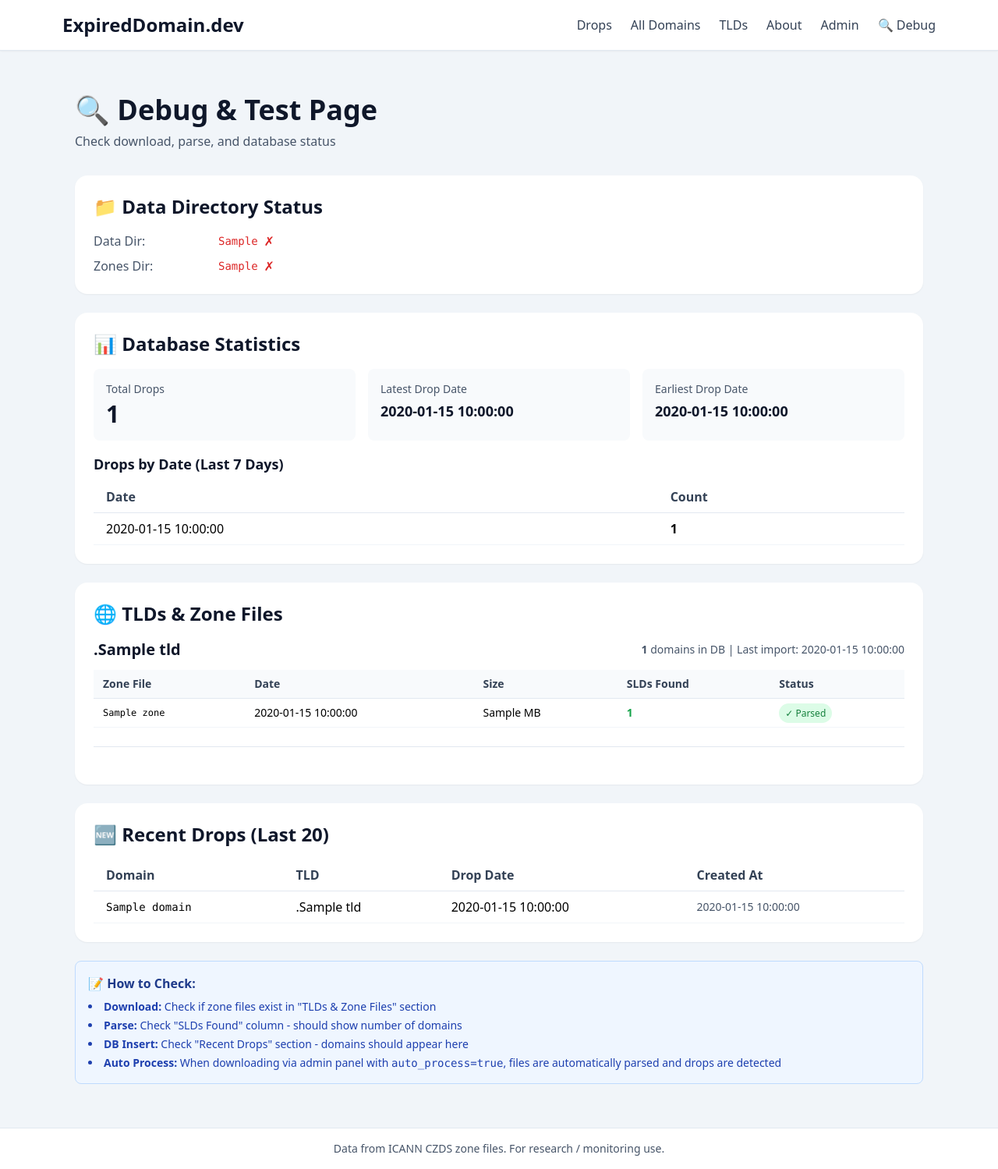
After one commit to doctorcmptrmita2/expedDoms, a FastAPI app: template templates/debug.html in a window 1280 px wide. The commit adds this page. Shown: the whole page at 78% size. Run offline with FastAPI, Linux system fonts and the light colour scheme; the template is opened without the code that fills it: most values are stand-ins (such as "Sample title", 1, 10 or a date in 2020); some libraries are stand-ins or nearby versions.

Commit message:
Add debug/test page to check download, parse, and DB status

```diff
--- a/app/main.py
+++ b/app/main.py
@@ -15,7 +15,7 @@
     app_title = "ExpiredDomain.dev"
 
 from app.api.v1 import tlds, drops, czds, process
-from app.web import routes, admin, domains
+from app.web import routes, admin, domains, debug
 
 # Create FastAPI app
 app = FastAPI(
@@ -51,6 +51,7 @@
 app.include_router(routes.router, tags=["Web"])
 app.include_router(admin.router, tags=["Admin"])
 app.include_router(domains.router, tags=["Domains"])
+app.include_router(debug.router, tags=["Debug"])
 
 
 @app.get("/health")
--- a/templates/base.html
+++ b/templates/base.html
@@ -29,6 +29,7 @@
                     <a href="/tlds" class="text-slate-700 hover:text-slate-900 font-medium">TLDs</a>
                     <a href="/about" class="text-slate-700 hover:text-slate-900 font-medium">About</a>
                     <a href="/admin" class="text-slate-700 hover:text-slate-900 font-medium">Admin</a>
+                    <a href="/debug" class="text-slate-700 hover:text-slate-900 font-medium">🔍 Debug</a>
                 </nav>
             </div>
         </div>
--- /dev/null
+++ b/templates/debug.html
@@ -0,0 +1,211 @@
+{% extends "base.html" %}
+
+{% block title %}Debug & Test - ExpiredDomain.dev{% endblock %}
+
+{% block content %}
+<div class="max-w-7xl mx-auto px-4 py-8">
+    <div class="mb-8">
+        <h1 class="text-4xl font-bold text-slate-900 mb-2">🔍 Debug & Test Page</h1>
+        <p class="text-slate-600">Check download, parse, and database status</p>
+    </div>
+
+    <!-- Data Directory Status -->
+    <div class="bg-white rounded-2xl shadow-sm p-6 mb-6">
+        <h2 class="text-2xl font-bold text-slate-900 mb-4">📁 Data Directory Status</h2>
+        <div class="space-y-2">
+            <div class="flex items-center">
+                <span class="w-40 text-slate-600">Data Dir:</span>
+                <span class="font-mono text-sm {% if status.data_dir_exists %}text-green-600{% else %}text-red-600{% endif %}">
+                    {{ status.data_dir_path }}
+                </span>
+                {% if status.data_dir_exists %}
+                    <span class="ml-2 text-green-600">✓</span>
+                {% else %}
+                    <span class="ml-2 text-red-600">✗</span>
+                {% endif %}
+            </div>
+            <div class="flex items-center">
+                <span class="w-40 text-slate-600">Zones Dir:</span>
+                <span class="font-mono text-sm {% if status.zones_dir_exists %}text-green-600{% else %}text-red-600{% endif %}">
+                    {{ status.zones_dir_path }}
+                </span>
+                {% if status.zones_dir_exists %}
+                    <span class="ml-2 text-green-600">✓</span>
+                {% else %}
+                    <span class="ml-2 text-red-600">✗</span>
+                {% endif %}
+            </div>
+        </div>
+    </div>
+
+    <!-- Database Statistics -->
+    <div class="bg-white rounded-2xl shadow-sm p-6 mb-6">
+        <h2 class="text-2xl font-bold text-slate-900 mb-4">📊 Database Statistics</h2>
+        {% if status.db_stats_error %}
+            <div class="bg-red-50 border border-red-200 rounded-lg p-4 text-red-700">
+                Error: {{ status.db_stats_error }}
+            </div>
+        {% else %}
+            <div class="grid grid-cols-1 md:grid-cols-3 gap-4 mb-4">
+                <div class="bg-slate-50 rounded-lg p-4">
+                    <div class="text-sm text-slate-600 mb-1">Total Drops</div>
+                    <div class="text-3xl font-bold text-slate-900">{{ status.db_stats.total_drops | default(0) }}</div>
+                </div>
+                <div class="bg-slate-50 rounded-lg p-4">
+                    <div class="text-sm text-slate-600 mb-1">Latest Drop Date</div>
+                    <div class="text-lg font-semibold text-slate-900">{{ status.db_stats.latest_drop_date | default('N/A') }}</div>
+                </div>
+                <div class="bg-slate-50 rounded-lg p-4">
+                    <div class="text-sm text-slate-600 mb-1">Earliest Drop Date</div>
+                    <div class="text-lg font-semibold text-slate-900">{{ status.db_stats.earliest_drop_date | default('N/A') }}</div>
+                </div>
+            </div>
+
+            {% if status.db_stats.drops_by_date %}
+            <div class="mt-4">
+                <h3 class="text-lg font-semibold text-slate-900 mb-2">Drops by Date (Last 7 Days)</h3>
+                <div class="overflow-x-auto">
+                    <table class="w-full">
+                        <thead>
+                            <tr class="border-b border-slate-200">
+                                <th class="text-left py-2 px-4 font-semibold text-slate-700">Date</th>
+                                <th class="text-left py-2 px-4 font-semibold text-slate-700">Count</th>
+                            </tr>
+                        </thead>
+                        <tbody>
+                            {% for item in status.db_stats.drops_by_date %}
+                            <tr class="border-b border-slate-100">
+                                <td class="py-2 px-4">{{ item.date }}</td>
+                                <td class="py-2 px-4 font-semibold">{{ item.count }}</td>
+                            </tr>
+                            {% endfor %}
+                        </tbody>
+                    </table>
+                </div>
+            </div>
+            {% endif %}
+        {% endif %}
+    </div>
+
+    <!-- TLDs and Zone Files -->
+    <div class="bg-white rounded-2xl shadow-sm p-6 mb-6">
+        <h2 class="text-2xl font-bold text-slate-900 mb-4">🌐 TLDs & Zone Files</h2>
+        {% if status.db_error %}
+            <div class="bg-red-50 border border-red-200 rounded-lg p-4 text-red-700">
+                Database Error: {{ status.db_error }}
+            </div>
+        {% elif status.tlds %}
+            {% for tld in status.tlds %}
+            <div class="mb-6 border-b border-slate-200 pb-6 {% if not loop.last %}mb-6{% endif %}">
+                <div class="flex items-center justify-between mb-3">
+                    <h3 class="text-xl font-bold text-slate-900">.{{ tld.name }}</h3>
+                    <div class="text-sm text-slate-600">
+                        <span class="font-semibold">{{ tld.drop_count }}</span> domains in DB
+                        {% if tld.last_import_date %}
+                            | Last import: {{ tld.last_import_date }}
+                        {% endif %}
+                    </div>
+                </div>
+
+                {% if tld.zone_files %}
+                <div class="overflow-x-auto">
+                    <table class="w-full text-sm">
+                        <thead>
+                            <tr class="border-b border-slate-200 bg-slate-50">
+                                <th class="text-left py-2 px-3 font-semibold text-slate-700">Zone File</th>
+                                <th class="text-left py-2 px-3 font-semibold text-slate-700">Date</th>
+                                <th class="text-left py-2 px-3 font-semibold text-slate-700">Size</th>
+                                <th class="text-left py-2 px-3 font-semibold text-slate-700">SLDs Found</th>
+                                <th class="text-left py-2 px-3 font-semibold text-slate-700">Status</th>
+                            </tr>
+                        </thead>
+                        <tbody>
+                            {% for zone in tld.zone_files %}
+                            <tr class="border-b border-slate-100">
+                                <td class="py-2 px-3 font-mono text-xs">{{ zone.name }}</td>
+                                <td class="py-2 px-3">{{ zone.date | default('N/A') }}</td>
+                                <td class="py-2 px-3">{{ zone.size_mb | default(0) }} MB</td>
+                                <td class="py-2 px-3">
+                                    {% if zone.sld_count %}
+                                        {% if zone.sld_count is string %}
+                                            <span class="text-red-600">{{ zone.sld_count }}</span>
+                                        {% else %}
+                                            <span class="font-semibold text-green-600">{{ zone.sld_count }}</span>
+                                        {% endif %}
+                                    {% else %}
+                                        <span class="text-slate-400">-</span>
+                                    {% endif %}
+                                </td>
+                                <td class="py-2 px-3">
+                                    {% if zone.sld_count and zone.sld_count is not string %}
+                                        <span class="px-2 py-1 text-xs rounded-full bg-green-100 text-green-700">✓ Parsed</span>
+                                    {% elif zone.error %}
+                                        <span class="px-2 py-1 text-xs rounded-full bg-red-100 text-red-700">✗ Error</span>
+                                    {% else %}
+                                        <span class="px-2 py-1 text-xs rounded-full bg-yellow-100 text-yellow-700">⚠ Not Parsed</span>
+                                    {% endif %}
+                                </td>
+                            </tr>
+                            {% endfor %}
+                        </tbody>
+                    </table>
+                </div>
+                {% else %}
+                <div class="text-center py-4 text-slate-500">
+                    No zone files found for this TLD.
+                </div>
+                {% endif %}
+            </div>
+            {% endfor %}
+        {% else %}
+            <div class="text-center py-8 text-slate-500">
+                No TLDs found in database.
+            </div>
+        {% endif %}
+    </div>
+
+    <!-- Recent Drops -->
+    <div class="bg-white rounded-2xl shadow-sm p-6">
+        <h2 class="text-2xl font-bold text-slate-900 mb-4">🆕 Recent Drops (Last 20)</h2>
+        {% if status.recent_drops %}
+        <div class="overflow-x-auto">
+            <table class="w-full">
+                <thead>
+                    <tr class="border-b border-slate-200">
+                        <th class="text-left py-2 px-4 font-semibold text-slate-700">Domain</th>
+                        <th class="text-left py-2 px-4 font-semibold text-slate-700">TLD</th>
+                        <th class="text-left py-2 px-4 font-semibold text-slate-700">Drop Date</th>
+                        <th class="text-left py-2 px-4 font-semibold text-slate-700">Created At</th>
+                    </tr>
+                </thead>
+                <tbody>
+                    {% for drop in status.recent_drops %}
+                    <tr class="border-b border-slate-100">
+                        <td class="py-2 px-4 font-mono text-sm">{{ drop.domain }}</td>
+                        <td class="py-2 px-4">.{{ drop.tld }}</td>
+                        <td class="py-2 px-4">{{ drop.drop_date }}</td>
+                        <td class="py-2 px-4 text-sm text-slate-600">{{ drop.created_at | default('N/A') }}</td>
+                    </tr>
+                    {% endfor %}
+                </tbody>
+            </table>
+        </div>
+        {% else %}
+        <div class="text-center py-8 text-slate-500">
+            No drops found in database.
+        </div>
+        {% endif %}
+    </div>
+
+    <!-- Summary -->
+    <div class="mt-6 bg-blue-50 border border-blue-200 rounded-lg p-4">
+        <h3 class="font-semibold text-blue-900 mb-2">📝 How to Check:</h3>
+        <ul class="list-disc list-inside text-sm text-blue-800 space-y-1">
+            <li><strong>Download:</strong> Check if zone files exist in "TLDs & Zone Files" section</li>
+            <li><strong>Parse:</strong> Check "SLDs Found" column - should show number of domains</li>
+            <li><strong>DB Insert:</strong> Check "Recent Drops" section - domains should appear here</li>
+            <li><strong>Auto Process:</strong> When downloading via admin panel with <code>auto_process=true</code>, files are automatically parsed and drops are detected</li>
+        </ul>
+    </div>
+</div>
+{% endblock %}
```
Also changed, not shown: app/web/debug.py (added, +154 -0 lines).
